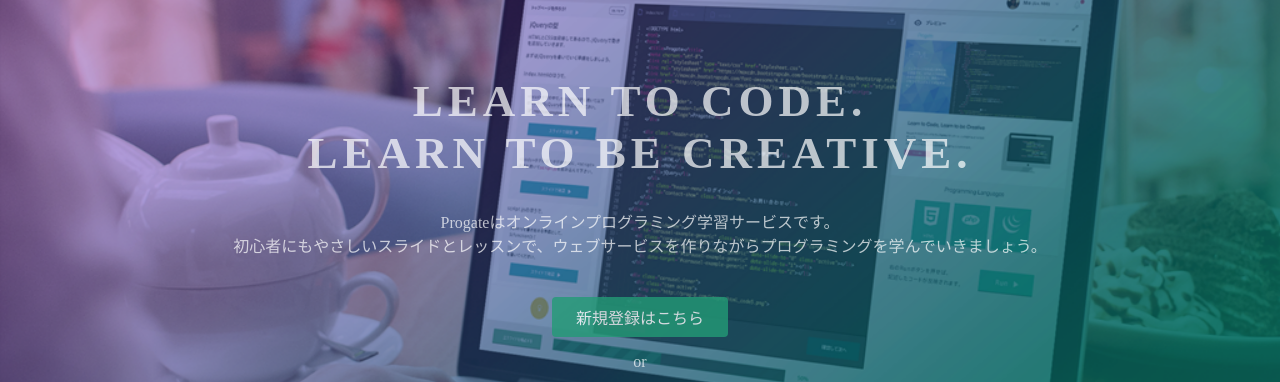
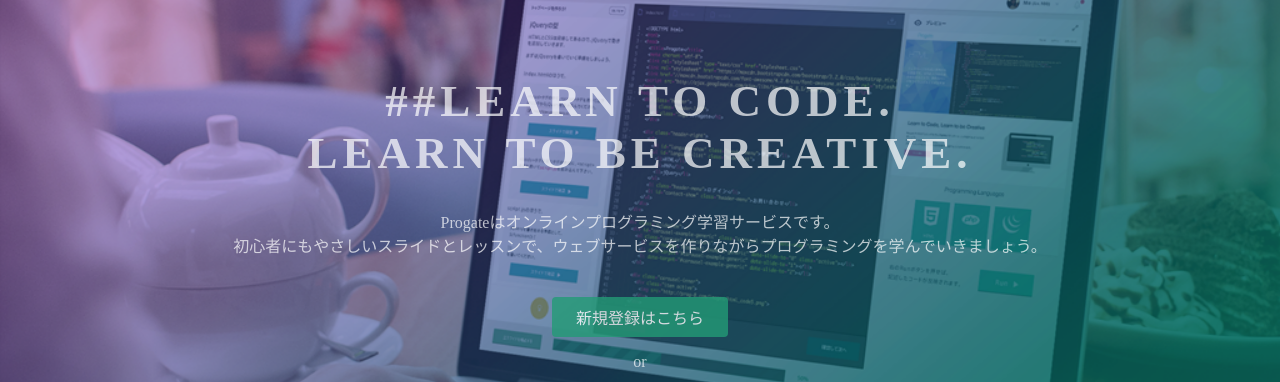
Before and after one commit to miggie07/sample, a plain HTML site: page index.html in a window 1280 px wide. Shown: the part 135-517 px from the top of the page. Drawn offline with Linux system fonts and the light colour scheme.

Commit message:
Update index.html

```diff
--- a/index.html
+++ b/index.html
@@ -23,7 +23,7 @@
   </header>
   <div class="top-wrapper">
     <div class="container">
-      <h1>LEARN TO CODE.<br>LEARN TO BE CREATIVE.</h1>
+      <h1>##LEARN TO CODE.<br>LEARN TO BE CREATIVE.</h1>
       <p>Progateはオンラインプログラミング学習サービスです。<br>初心者にもやさしいスライドとレッスンで、ウェブサービスを作りながらプログラミングを学んでいきましょう。</p>
       <div class="btn-wrapper">
         <a href="#" class="btn signup">新規登録はこちら</a>
```
